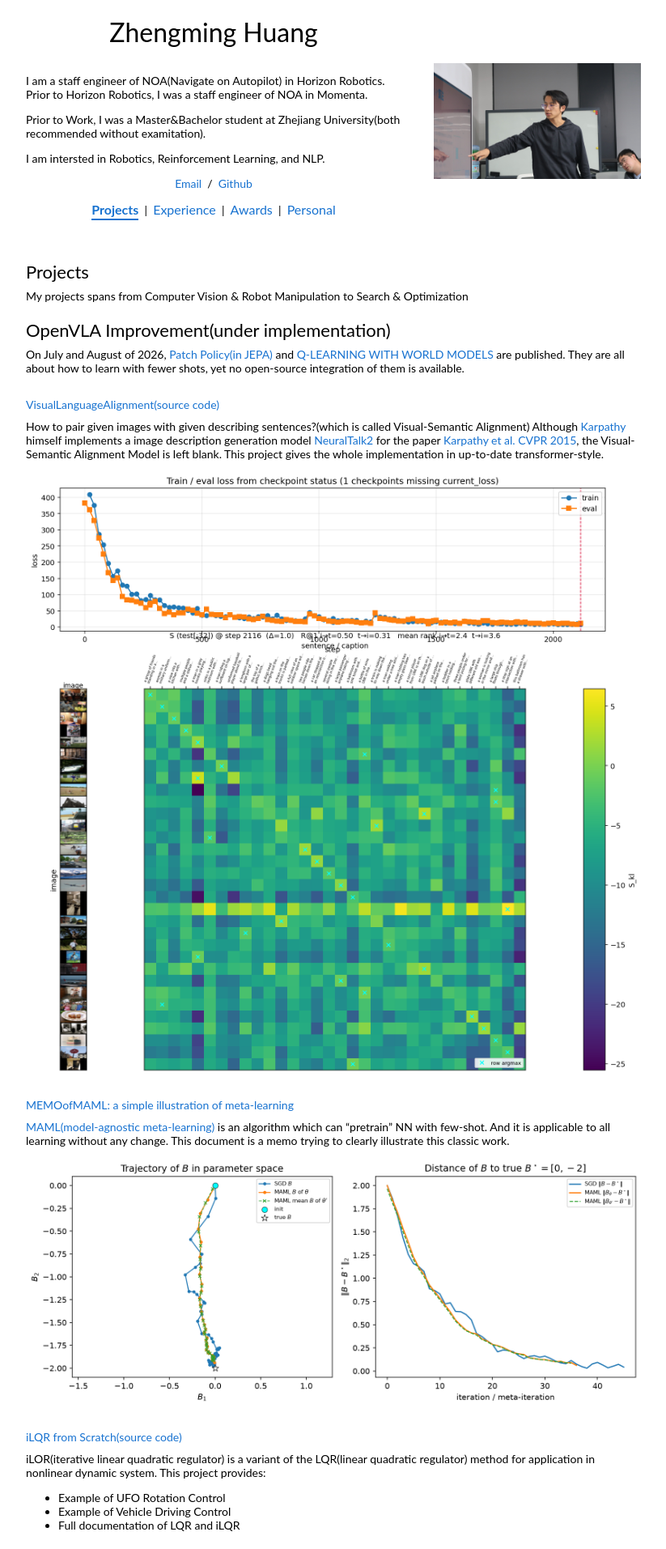
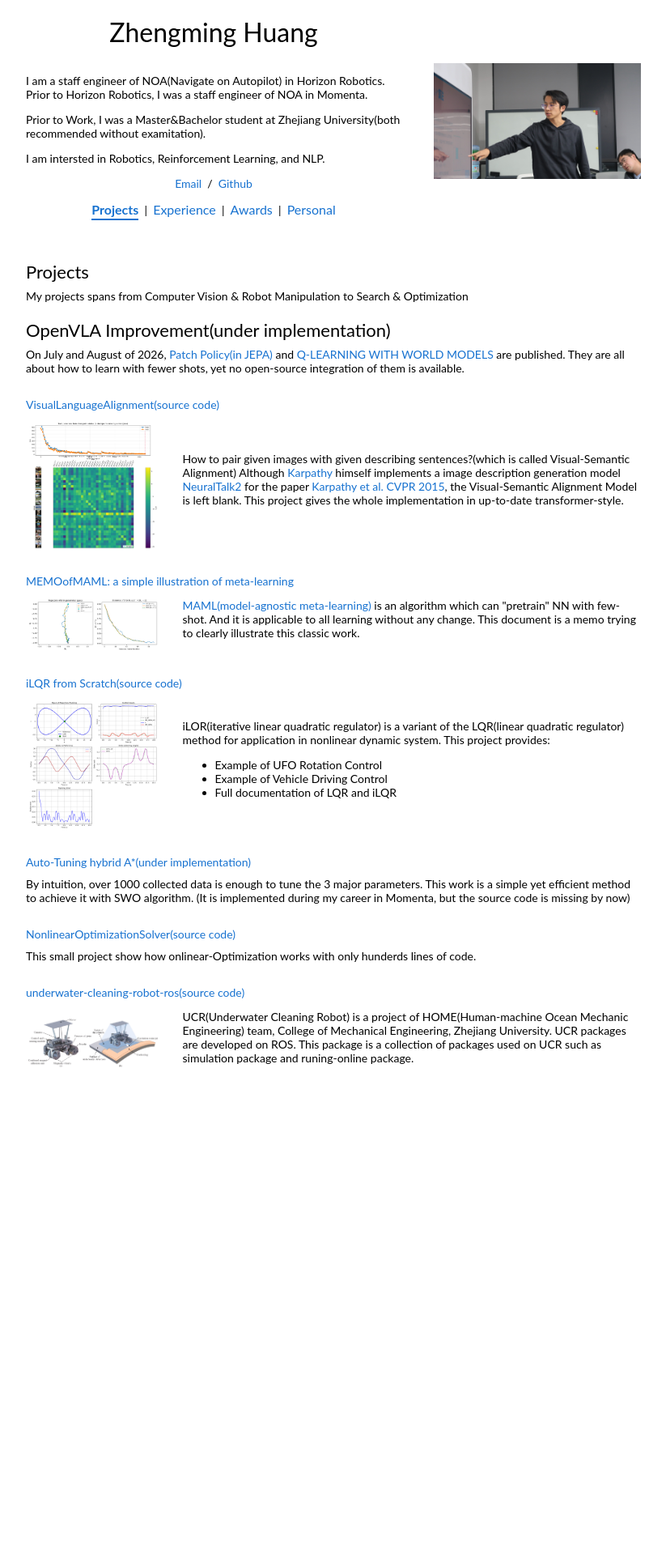
Before and after one commit to JamieHuang28/JamieHuang28.github.io, a Jekyll site: the page built from index.md, in a window 1280 px wide. Shown: the top 1913 px of the page at 81% size, without its empty margins (228-1051 px from the left). Built offline with Jekyll 4.4.1, drawn with Linux system fonts in a browser that asks for light colours; our own code applies the rules of GitHub Pages for plain Markdown files; after the commit the page ends 1352 px from its top, so only the background shows below that.

Commit message:
Adjust format

```diff
--- a/index.md
+++ b/index.md
@@ -10,24 +10,49 @@ My projects spans from Computer Vision & Robot Manipulation to Search & Optimiza
 ## OpenVLA Improvement(under implementation)
 On July and August of 2026, [Patch Policy(in JEPA)](https://arxiv.org/abs/2607.18236) and [Q-LEARNING WITH WORLD MODELS](https://arxiv.org/pdf/2608.17163) are published. They are all about how to learn with fewer shots, yet no open-source integration of them is available.
 
+## [VisualLanguageAlignment(source code)](https://github.com/JamieHuang28/VisualLanguageAlignment)
 
-## [VisualLanguageAlignment(source code)](https://github.com/JamieHuang28/VisualLanguageAlignment)
-How to pair given images with given describing sentences?(which is called Visual-Semantic Alignment) Although [Karpathy](https://karpathy.ai/) himself implements a image description generation model [NeuralTalk2](https://github.com/karpathy/neuraltalk2) for the paper [Karpathy et al. CVPR 2015](https://cs.stanford.edu/people/karpathy/deepimagesent/), the Visual-Semantic Alignment Model is left blank. This project gives the whole implementation in up-to-date transformer-style.
-
-![vla_train_figure](./resources/eval_train.png)
+<table>
+  <tr>
+    <td style="width:25%;vertical-align:middle;padding-right:16px;">
+      <img src="./resources/eval_train.png" alt="vla_train_figure" style="width:160px;max-width:100%;display:block;margin:0;">
+    </td>
+    <td style="width:75%;vertical-align:middle;">
+      <p>How to pair given images with given describing sentences?(which is called Visual-Semantic Alignment) Although <a href="https://karpathy.ai/">Karpathy</a> himself implements a image description generation model <a href="https://github.com/karpathy/neuraltalk2">NeuralTalk2</a> for the paper <a href="https://cs.stanford.edu/people/karpathy/deepimagesent/">Karpathy et al. CVPR 2015</a>, the Visual-Semantic Alignment Model is left blank. This project gives the whole implementation in up-to-date transformer-style.</p>
+    </td>
+  </tr>
+</table>
 
 ## [MEMOofMAML: a simple illustration of meta-learning](https://github.com/JamieHuang28/MEMOofMAML)
-[MAML(model-agnostic meta-learning)](https://arxiv.org/abs/1703.03400) is an algorithm which can "pretrain" NN with few-shot. And it is applicable to all learning without any change. This document is a memo trying to clearly illustrate this classic work.
 
-![MAML_figure](./resources/MAML_param_updates_B.png)
+<table>
+  <tr>
+    <td style="width:25%;vertical-align:middle;padding-right:16px;">
+      <img src="./resources/MAML_param_updates_B.png" alt="MAML_figure" style="width:160px;max-width:100%;display:block;margin:0;">
+    </td>
+    <td style="width:75%;vertical-align:middle;">
+      <p><a href="https://arxiv.org/abs/1703.03400">MAML(model-agnostic meta-learning)</a> is an algorithm which can "pretrain" NN with few-shot. And it is applicable to all learning without any change. This document is a memo trying to clearly illustrate this classic work.</p>
+    </td>
+  </tr>
+</table>
 
 ## [iLQR from Scratch(source code)](https://github.com/JamieHuang28/iterative-linear-quadratic-regulator)
-iLOR(iterative linear quadratic regulator) is a variant of the LQR(linear quadratic regulator) method for application in nonlinear dynamic system. This project provides:
-- Example of UFO Rotation Control
-- Example of Vehicle Driving Control
-- Full documentation of LQR and iLQR
 
-![ilqr_figure](./resources/ilqr_vehicle_model.png)
+<table>
+  <tr>
+    <td style="width:25%;vertical-align:middle;padding-right:16px;">
+      <img src="./resources/ilqr_vehicle_model.png" alt="ilqr_figure" style="width:160px;max-width:100%;display:block;margin:0;">
+    </td>
+    <td style="width:75%;vertical-align:middle;">
+      <p>iLOR(iterative linear quadratic regulator) is a variant of the LQR(linear quadratic regulator) method for application in nonlinear dynamic system. This project provides:</p>
+      <ul>
+        <li>Example of UFO Rotation Control</li>
+        <li>Example of Vehicle Driving Control</li>
+        <li>Full documentation of LQR and iLQR</li>
+      </ul>
+    </td>
+  </tr>
+</table>
 
 ## [Auto-Tuning hybrid A*(under implementation)](https://github.com/JamieHuang28/hybrid_astar_algorithm)
 By intuition, over 1000 collected data is enough to tune the 3 major parameters. This work is a simple yet efficient method to achieve it with SWO algorithm. (It is implemented during my career in Momenta, but the source code is missing by now)
@@ -35,8 +60,15 @@ By intuition, over 1000 collected data is enough to tune the 3 major parameters.
 ## [NonlinearOptimizationSolver(source code)](https://github.com/JamieHuang28/NonlinearOptimizationSolver)
 This small project show how onlinear-Optimization works with only hunderds lines of code.
 
-{% capture ucr_body %}
 ## [underwater-cleaning-robot-ros(source code)](https://github.com/JamieHuang28/underwater-cleaning-robot-ros)
-UCR(Underwater Cleaning Robot) is a project of HOME(Human-machine Ocean Mechanic Engineering) team, College of Mechanical Engineering, Zhejiang University. UCR packages are developed on ROS. This package is a collection of packages used on UCR such as simulation package and runing-online package.
-{% endcapture %}
-{% include thumbnail.html src="/resources/ucr_structure.jpg" alt="Underwater cleaning robot structure" body=ucr_body %}
+
+<table>
+  <tr>
+    <td style="width:25%;vertical-align:middle;padding-right:16px;">
+      <img src="./resources/ucr_structure.jpg" alt="Underwater cleaning robot structure" style="width:160px;max-width:100%;display:block;margin:0;">
+    </td>
+    <td style="width:75%;vertical-align:middle;">
+      <p>UCR(Underwater Cleaning Robot) is a project of HOME(Human-machine Ocean Mechanic Engineering) team, College of Mechanical Engineering, Zhejiang University. UCR packages are developed on ROS. This package is a collection of packages used on UCR such as simulation package and runing-online package.</p>
+    </td>
+  </tr>
+</table>
--- a/stylesheet.css
+++ b/stylesheet.css
@@ -107,10 +107,16 @@ body {
   margin: 8px 0 16px;
 }
 
-.tab-home img {
+.tab-projects img {
   width: 60%;
   max-width: 60%;
   margin: 8px auto 16px;
+}
+
+.tab-projects table img {
+  width: 160px;
+  max-width: 100%;
+  margin: 0;
 }
 
 .site-footer {
```
